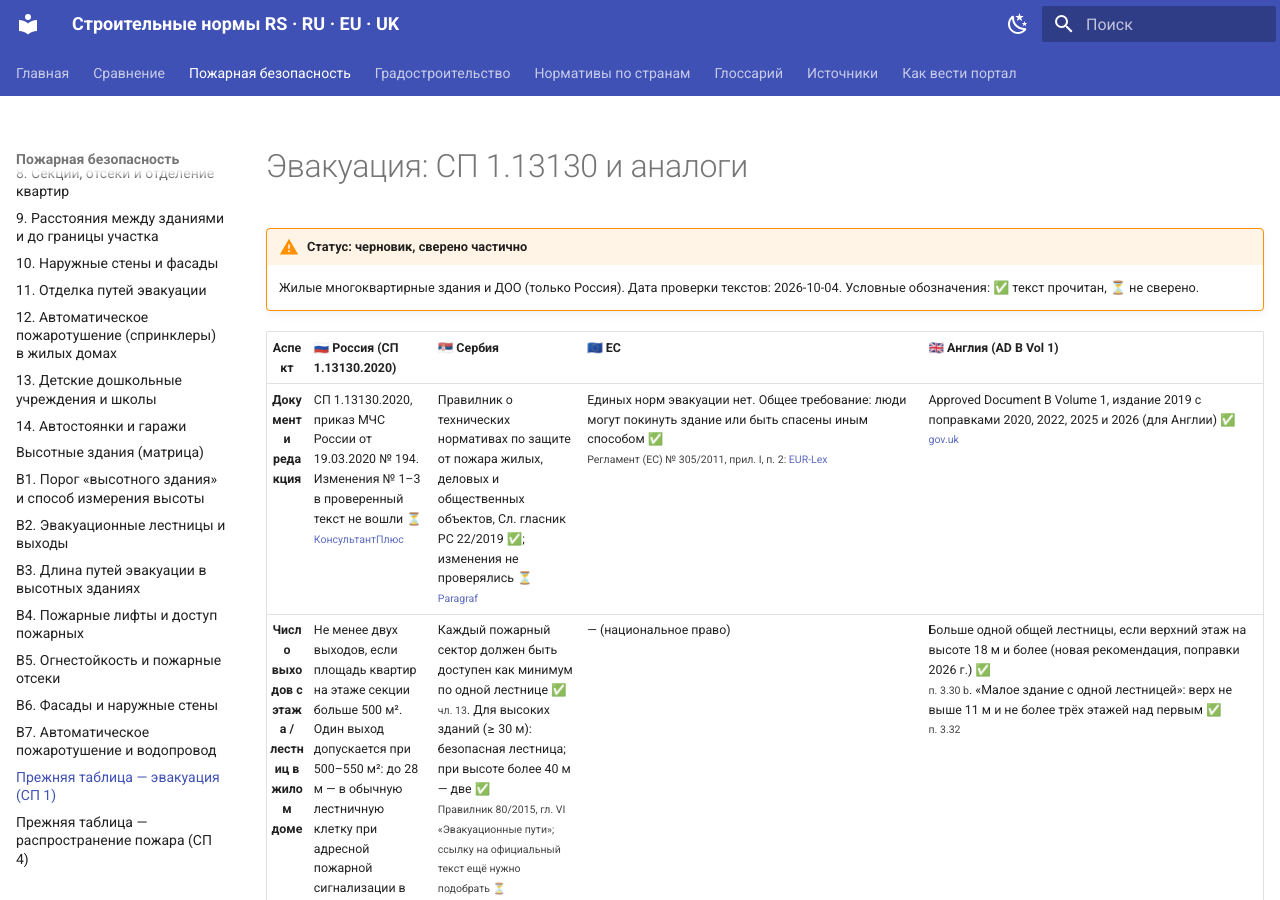
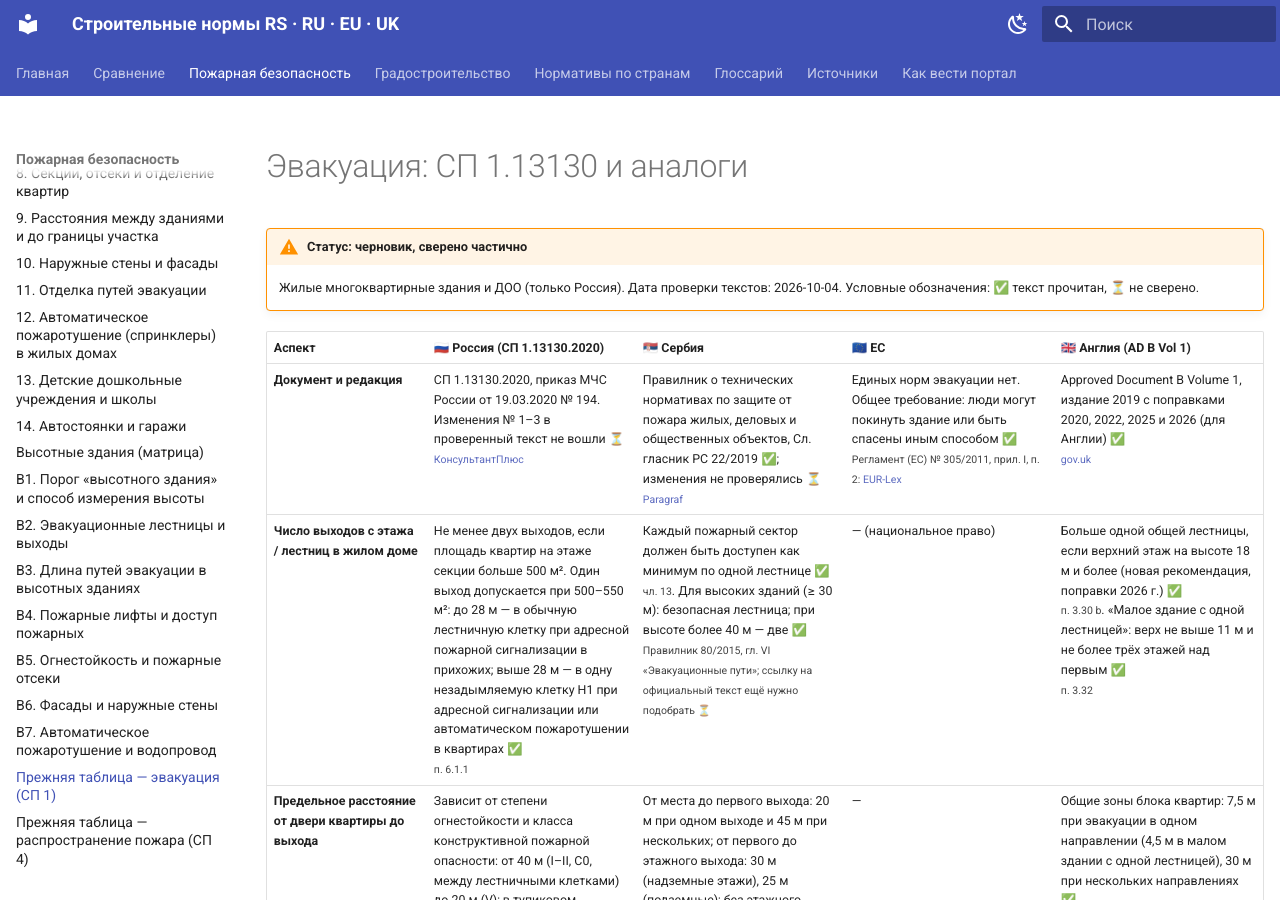
Before and after one commit to kuskuznetsova-ux/building_codes, an MkDocs documentation site: the page built from docs/pozharnaya/sp1-evakuaciya.md, in a window 1280 px wide and 900 px high. Built offline with MkDocs 1.6.1 and Material for MkDocs 9.7.7, drawn with Linux system fonts in a browser that asks for light colours.

Commit message:
Выровнены столбцы на старых страницах (matrix fire)

```diff
--- a/docs/pozharnaya/sp1-evakuaciya.md
+++ b/docs/pozharnaya/sp1-evakuaciya.md
@@ -8,7 +8,7 @@ hide:
 !!! warning "Статус: черновик, сверено частично"
     Жилые многоквартирные здания и ДОО (только Россия). Дата проверки текстов: 2026-10-04. Условные обозначения: **✅** текст прочитан, **⏳** не сверено.
 
-<div class="matrix" markdown>
+<div class="matrix fire" markdown>
 
 | Аспект | 🇷🇺 Россия (СП 1.13130.2020) | 🇷🇸 Сербия | 🇪🇺 ЕС | 🇬🇧 Англия (AD B Vol 1) |
 |---|---|---|---|---|
```
Also changed, not shown: docs/pozharnaya/sp4-ogranichenie-rasprostraneniya.md (+1 -1 lines).
